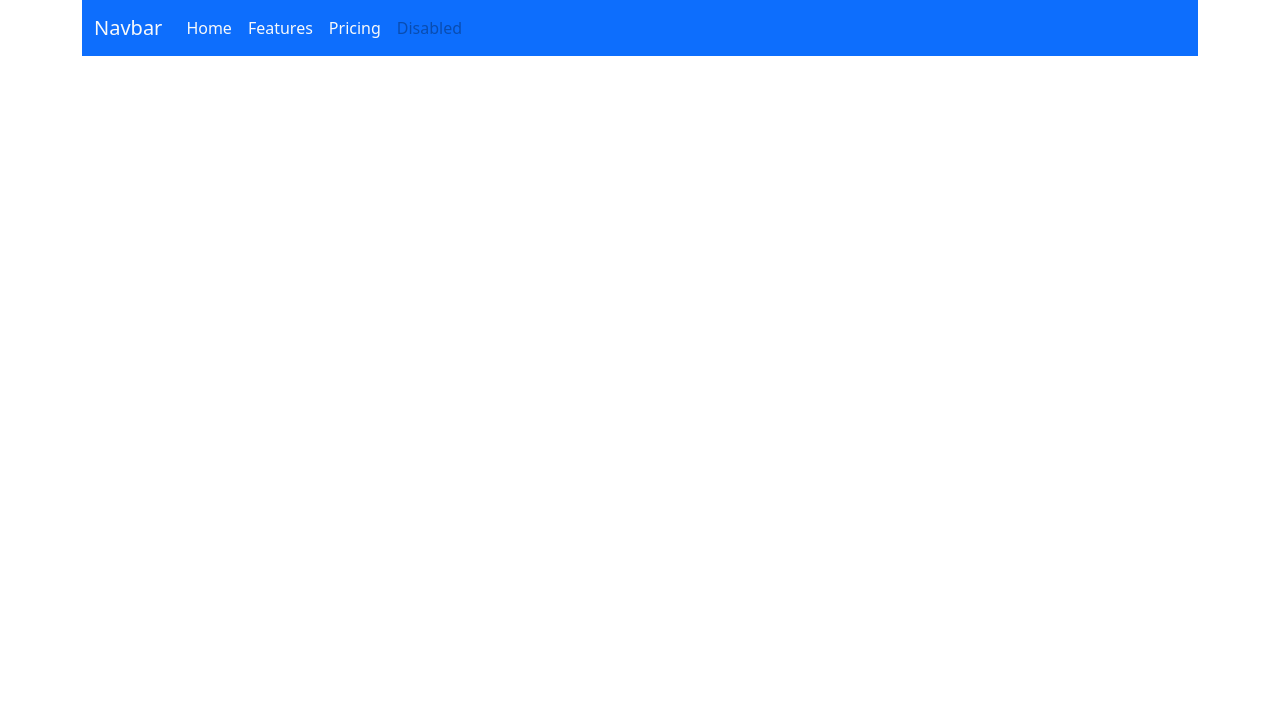
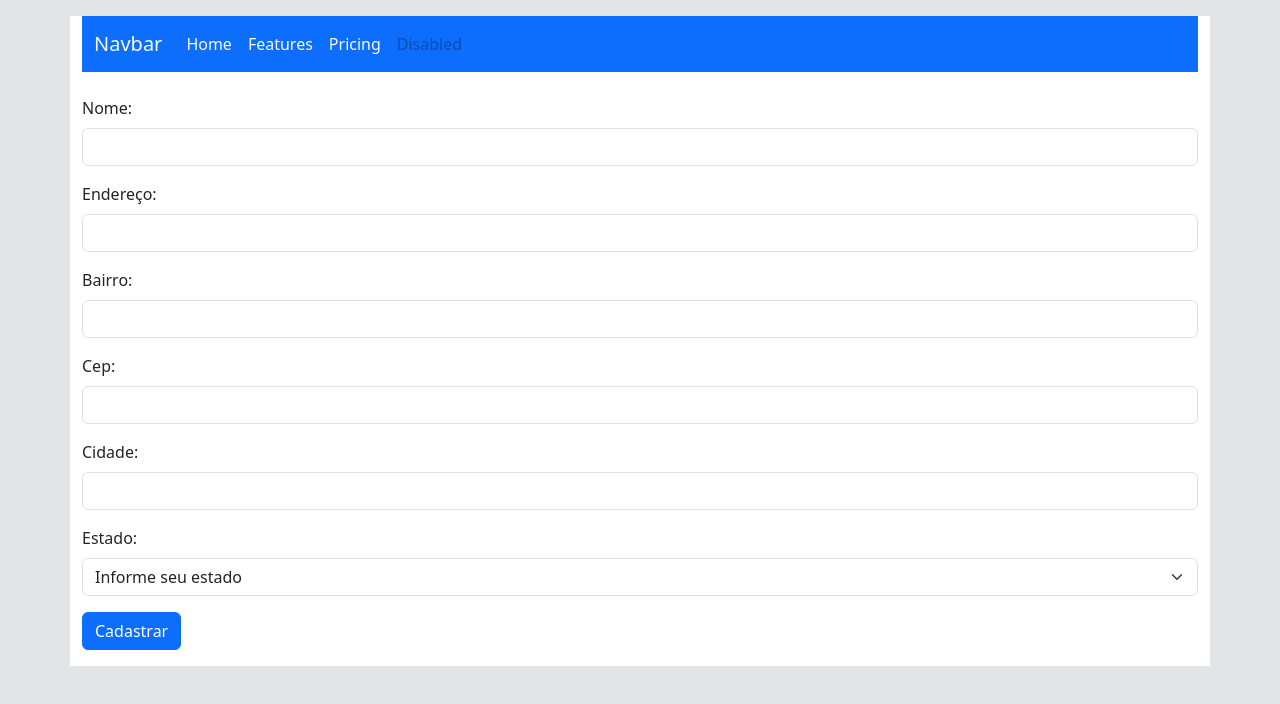
Before and after one commit to Lucas-Tino/Aulas-bootstrap, a plain HTML site: page js e bootstrap/index.html in a window 1280 px wide. Drawn offline with nearby package versions, Linux system fonts and the light colour scheme.

Commit message:
Bootstrap e Javascript

```diff
--- a/js e bootstrap/index.html
+++ b/js e bootstrap/index.html
@@ -7,8 +7,8 @@
     <link href="https://cdn.jsdelivr.net/npm/bootstrap@5.3.1/dist/css/bootstrap.min.css" rel="stylesheet" integrity="sha384-4bw+/aepP/YC94hEpVNVgiZdgIC5+VKNBQNGCHeKRQN+PtmoHDEXuppvnDJzQIu9" crossorigin="anonymous">
     <script src="https://cdn.jsdelivr.net/npm/bootstrap@5.3.1/dist/js/bootstrap.bundle.min.js" integrity="sha384-HwwvtgBNo3bZJJLYd8oVXjrBZt8cqVSpeBNS5n7C8IVInixGAoxmnlMuBnhbgrkm" crossorigin="anonymous"></script>
 </head>
-<body>
-    <div class="container text-center">
+<body class="p-3 mb-2 bg-secondary-subtle text-emphasis-secondary">
+    <div class="container text-center bg-white">
         <div class="row">
             <div class="col">
                 <nav class="navbar navbar-expand-lg bg-primary">
@@ -37,6 +37,71 @@
                 </nav>
             </div>
         </div>
+        <div class="row">
+            <div class="col">
+                &nbsp;
+            </div>
+        </div>
+        <div class="row">
+            <div class="col text-start">
+                <div class="mb-3">
+                    <label for="txtnome" class="form-label">Nome:</label>
+                    <input type="text" class="form-control" id="nome" aria-describedby="nome">
+                </div>
+                <div class="mb-3">
+                    <label for="txtendereco" class="form-label">Endereço:</label>
+                    <input type="text" class="form-control" id="endereco" aria-describedby="endereco">
+                </div>
+                <div class="mb-3">
+                    <label for="txtbairro" class="form-label">Bairro:</label>
+                    <input type="text" class="form-control" id="bairro" aria-describedby="bairro">
+                </div>
+                <div class="mb-3">
+                    <label for="txtcep" class="form-label">Cep:</label>
+                    <input type="text" class="form-control" id="cep" aria-describedby="cep">
+                </div>
+                <div class="mb-3">
+                    <label for="txtcidade" class="form-label">Cidade:</label>
+                    <input type="text" class="form-control" id="cidade" aria-describedby="cidade">
+                </div>
+                <div class="mb-3">
+                    <label for="cboestado" class="form-label">Estado:</label>
+                    <select class="form-select mb-3" aria-label="Default select example">
+                        <option selected>Informe seu estado</option>
+                        <option value="AC">AC</option>
+                        <option value="AL">AL</option>
+                        <option value="AP">AP</option>
+                        <option value="AM">AM</option>
+                        <option value="BA">BA</option>
+                        <option value="CE">CE</option>
+                        <option value="ES">ES</option>
+                        <option value="GO">GO</option>
+                        <option value="MA">MA</option>
+                        <option value="MT">MT</option>
+                        <option value="MS">MS</option>
+                        <option value="MG">MG</option>
+                        <option value="PA">PA</option>
+                        <option value="PB">PB</option>
+                        <option value="PR">PR</option>
+                        <option value="PE">PE</option>
+                        <option value="PI">PI</option>
+                        <option value="RJ">RJ</option>
+                        <option value="RN">RN</option>
+                        <option value="RS">RS</option>
+                        <option value="RO">RO</option>
+                        <option value="RR">RR</option>
+                        <option value="SC">SC</option>
+                        <option value="SP">SP</option>
+                        <option value="SE">SE</option>
+                        <option value="TO">TO</option>
+                        <option value="DF">DF</option>
+                    </select>
+                    <div class="mb-3">
+                        <button type="button" class="btn btn-primary">Cadastrar</button>
+                    </div>
+                </div>
+            </div>
+        </div>
     </div>
 </body>
 </html>
```
